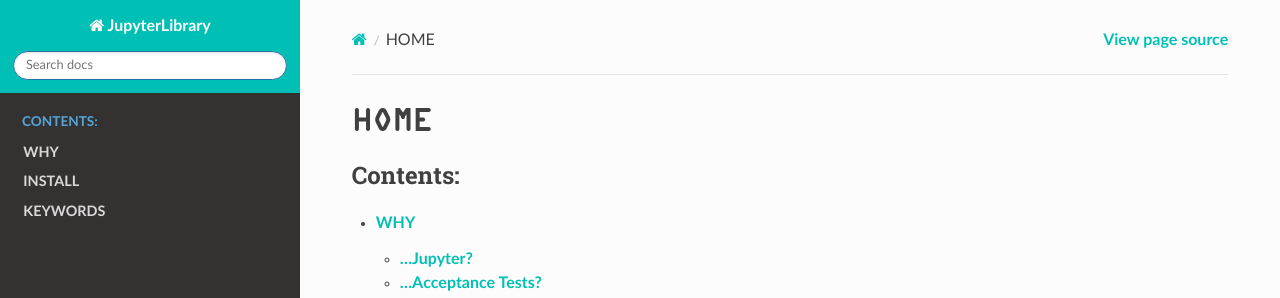
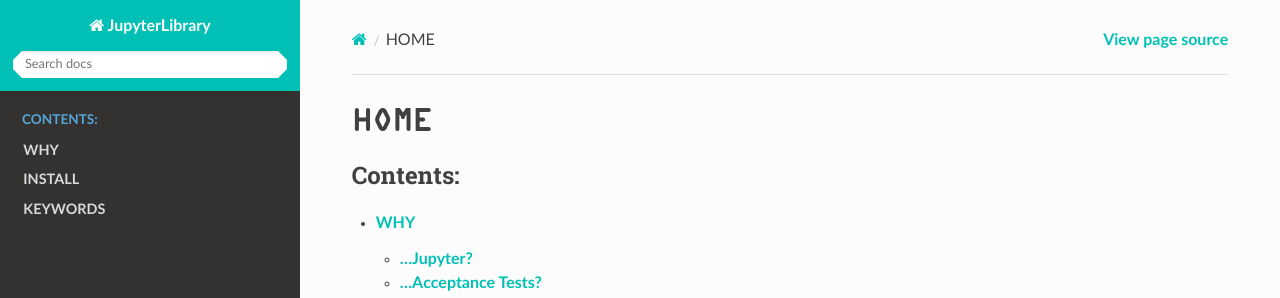
Before and after one commit to robots-from-jupyter/robotframework-jupyterlibrary, a Sphinx documentation site: the page built from docs/source/index.rst, in a window 1280 px wide. Shown: the top 298 px of the page. Built offline with Sphinx 7.4.7 and the Read the Docs theme 2.0.0, drawn with Linux system fonts in a browser that asks for light colours.

Commit message:
add that robot feel

```diff
--- a/docs/source/_static/css/custom.css
+++ b/docs/source/_static/css/custom.css
@@ -43,3 +43,22 @@ div.nbinput div.prompt, div.nboutput div.prompt {
 .wy-nav-content {
   max-width: unset;
 }
+
+
+#rtd-search-form input[type=text] {
+  border: 0;
+  border-radius: 0;
+  --notchSize: 9px;
+
+  clip-path:
+    polygon(
+      0% var(--notchSize),
+      var(--notchSize) 0%,
+      calc(100% - var(--notchSize)) 0%,
+      100% var(--notchSize),
+      100% calc(100% - var(--notchSize)),
+      calc(100% - var(--notchSize)) 100%,
+      var(--notchSize) 100%,
+      0% calc(100% - var(--notchSize))
+    );
+}
```
